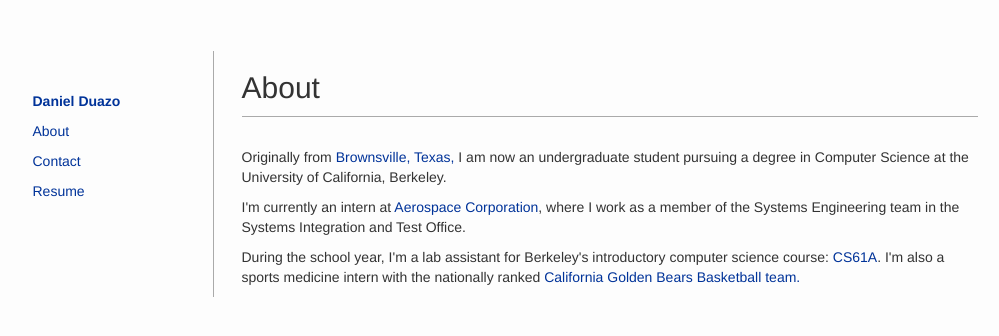
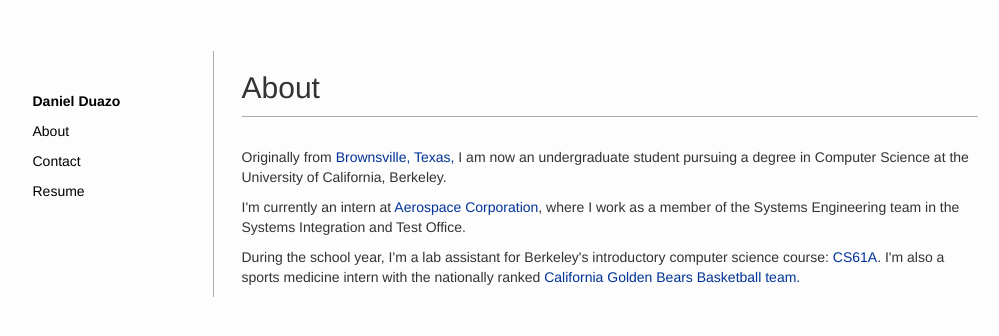
Before and after one commit to danielduazo/danielduazo.github.io, a Jekyll site: the page built from about/index.html, in a window 1280 px wide. Shown: the top 336 px of the page, without its empty margins (135-1134 px from the left). Built offline with Jekyll 4.4.1, drawn with Linux system fonts in a browser that asks for light colours.

Commit message:
Playing with links

```diff
--- a/_includes/navigation.html
+++ b/_includes/navigation.html
@@ -3,7 +3,7 @@
  color : #000; text-decoration : none;
 }
 </style>
-<p><a href="/"><b>Daniel Duazo</b></a></p>
-<p><a href="/about/">About</a></p>
-<p><a href="/contact/">Contact</a></p>
-<p><a href="/resources/resume.pdf">Resume</a></p>
+<p><a class="norm" href="/"><b>Daniel Duazo</b></a></p>
+<p><a class="norm" href="/about/">About</a></p>
+<p><a class="norm" href="/contact/">Contact</a></p>
+<p><a class="norm" href="/resources/resume.pdf">Resume</a></p>
```
